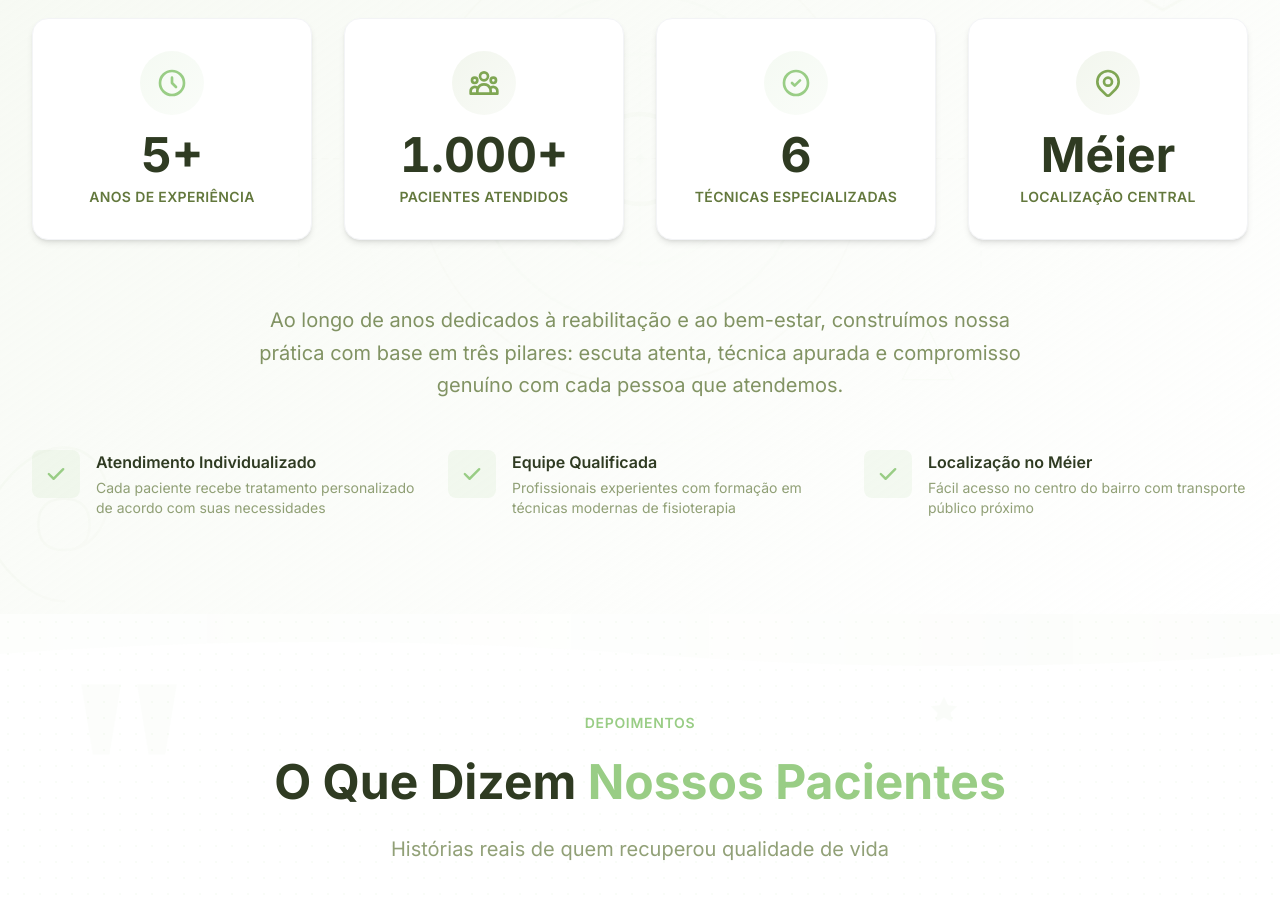
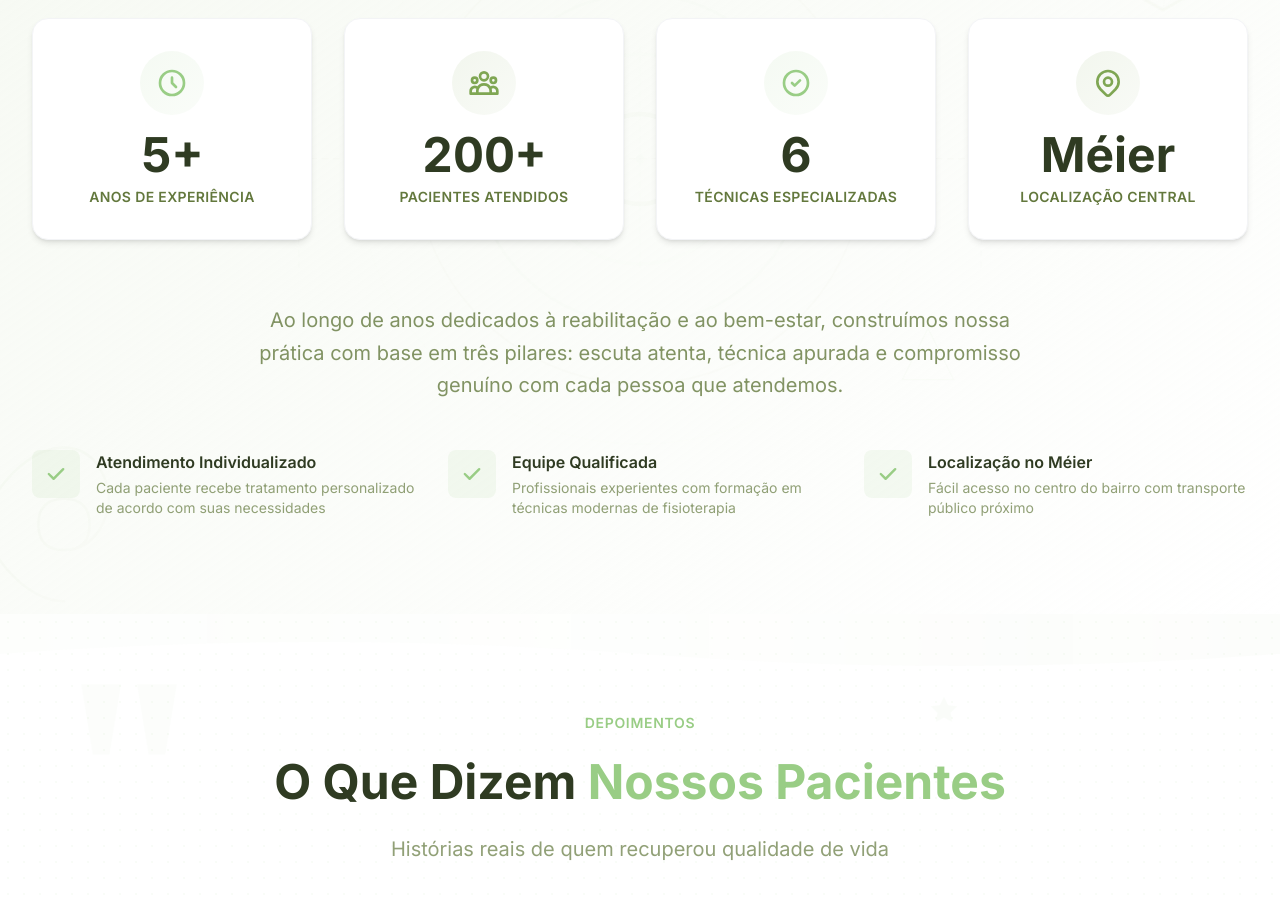
Before and after one commit to MattRib/abl-fisio, a Next.js app: page / in a window 1280 px wide. Shown: the part 4440-5339 px from the top of the page. Built offline with nearby package versions, Linux system fonts and the light colour scheme.

Commit message:
feat: update animation counts for improved accuracy in Differentials section

```diff
--- a/components/sections/Differentials.tsx
+++ b/components/sections/Differentials.tsx
@@ -21,8 +21,8 @@ export default function Differentials() {
             // Animação para "5+"
             animateCount(0, 5, 1500, setCount1);
 
-            // Animação para "1000+"
-            animateCount(0, 1000, 2000, setCount2);
+            // Animação para "200+"
+            animateCount(0, 200, 2000, setCount2);
 
             // Animação para "6"
             animateCount(0, 6, 1200, setCount3);
```
Also changed, not shown: public/assets/about_us/foto_leticia.jpg.
